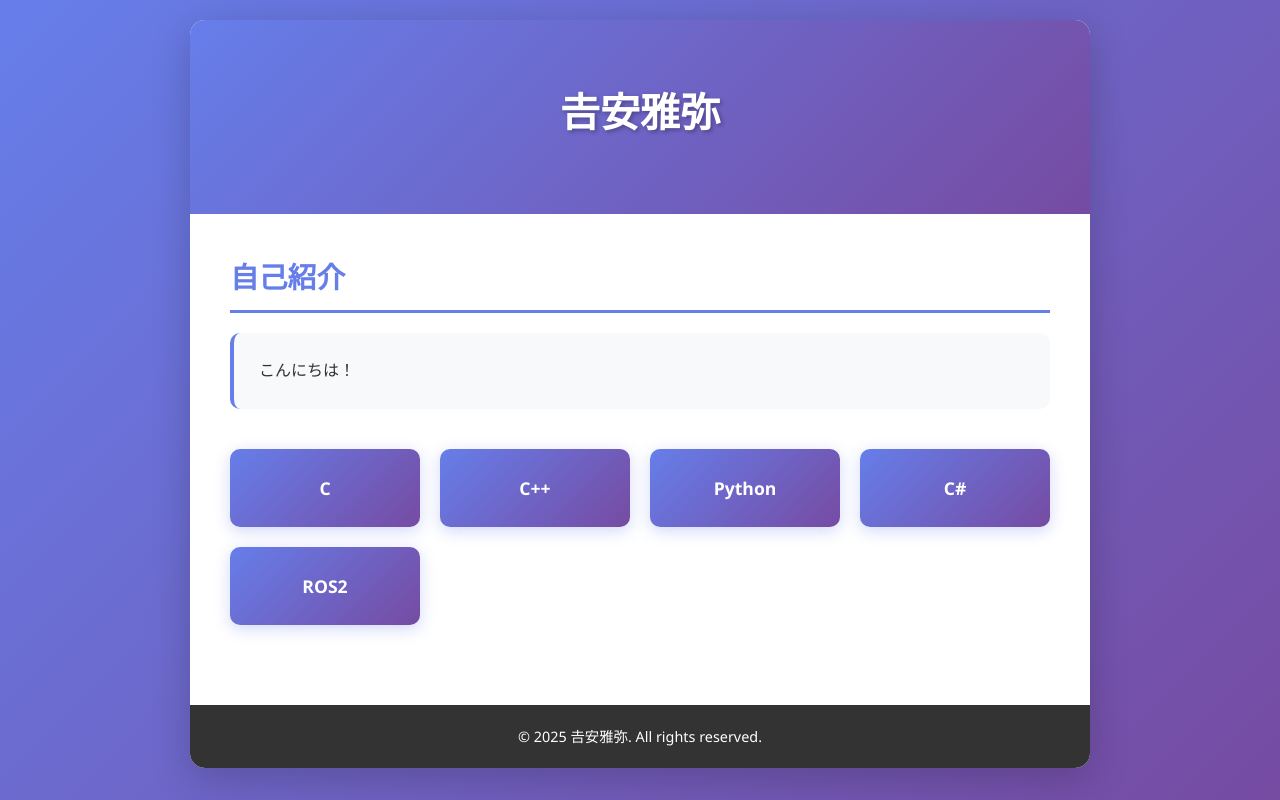
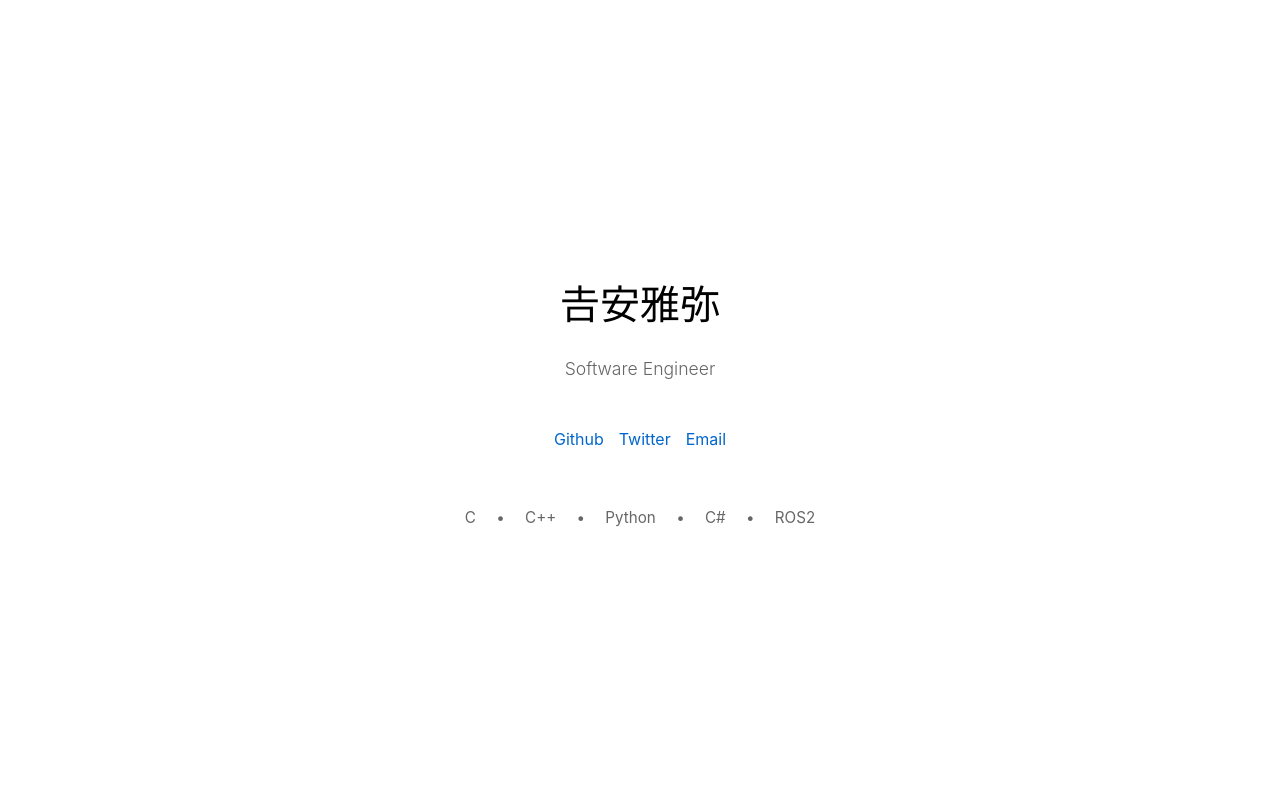
Before and after one commit to MasayaYoshiyasu13/MasayaYoshiyasu.github.io, a plain HTML site: page index.html in a window 1280 px wide. Drawn offline with Linux system fonts and the light colour scheme.

Commit message:
12/15:20:00

```diff
--- a/index.html
+++ b/index.html
@@ -1,5 +1,5 @@
 <!DOCTYPE html>
-<html lang="ja">
+<html lang="en">
 
 <head>
     <meta charset="UTF-8">
@@ -13,126 +13,107 @@
         }
 
         body {
-            font-family: 'Segoe UI', Tahoma, Geneva, Verdana, sans-serif;
-            line-height: 1.6;
+            font-family: -apple-system, BlinkMacSystemFont, 'Segoe UI', 'Helvetica Neue', Arial, sans-serif;
+            line-height: 1.8;
             color: #333;
-            background: linear-gradient(135deg, #667eea 0%, #764ba2 100%);
+            background: #fff;
+            display: flex;
+            justify-content: center;
+            align-items: center;
             min-height: 100vh;
             padding: 20px;
         }
 
         .container {
-            max-width: 900px;
-            margin: 0 auto;
-            background: white;
-            border-radius: 15px;
-            box-shadow: 0 10px 40px rgba(0, 0, 0, 0.2);
-            overflow: hidden;
-        }
-
-        header {
-            background: linear-gradient(135deg, #667eea 0%, #764ba2 100%);
-            color: white;
-            padding: 60px 40px;
+            max-width: 600px;
             text-align: center;
         }
 
-        header h1 {
+        h1 {
             font-size: 2.5em;
-            margin-bottom: 10px;
-            text-shadow: 2px 2px 4px rgba(0, 0, 0, 0.3);
+            font-weight: 400;
+            margin-bottom: 0.3em;
+            color: #000;
         }
 
-        header p {
-            font-size: 1.2em;
-            opacity: 0.9;
+        .subtitle {
+            font-size: 1.1em;
+            color: #666;
+            margin-bottom: 2em;
+            font-weight: 300;
         }
 
-        .content {
-            padding: 40px;
+        .links {
+            display: flex;
+            flex-wrap: wrap;
+            justify-content: center;
+            gap: 15px;
+            margin-top: 2em;
         }
 
-        .section {
-            margin-bottom: 40px;
+        .links a {
+            color: #0066cc;
+            text-decoration: none;
+            font-size: 1em;
+            transition: color 0.2s ease;
+            padding: 5px 0;
         }
 
-        .section h2 {
-            color: #667eea;
-            font-size: 1.8em;
-            margin-bottom: 20px;
-            border-bottom: 3px solid #667eea;
-            padding-bottom: 10px;
+        .links a:hover {
+            color: #004499;
+            text-decoration: underline;
         }
 
         .skills {
-            display: grid;
-            grid-template-columns: repeat(auto-fit, minmax(150px, 1fr));
-            gap: 20px;
-            margin-top: 20px;
+            margin-top: 3em;
+            color: #666;
+            font-size: 0.95em;
         }
 
-        .skill-card {
-            background: linear-gradient(135deg, #667eea 0%, #764ba2 100%);
-            color: white;
-            padding: 25px;
-            border-radius: 10px;
-            text-align: center;
-            font-weight: bold;
-            font-size: 1.1em;
-            box-shadow: 0 4px 15px rgba(102, 126, 234, 0.3);
-            transition: transform 0.3s ease, box-shadow 0.3s ease;
+        .skills span {
+            display: inline-block;
+            margin: 0 8px;
         }
 
-        .skill-card:hover {
-            transform: translateY(-5px);
-            box-shadow: 0 8px 25px rgba(102, 126, 234, 0.5);
-        }
+        @media (max-width: 600px) {
+            h1 {
+                font-size: 2em;
+            }
 
-        .about {
-            background: #f8f9fa;
-            padding: 25px;
-            border-radius: 10px;
-            border-left: 4px solid #667eea;
-        }
+            .subtitle {
+                font-size: 1em;
+            }
 
-        footer {
-            background: #333;
-            color: white;
-            text-align: center;
-            padding: 20px;
-            font-size: 0.9em;
+            .links {
+                flex-direction: column;
+                gap: 10px;
+            }
         }
     </style>
 </head>
 
 <body>
     <div class="container">
-        <header>
-            <h1>𠮷安雅弥</h1>
-        </header>
+        <h1>𠮷安雅弥</h1>
+        <p class="subtitle">Software Engineer</p>
 
-        <div class="content">
-            <section class="section">
-                <h2>自己紹介</h2>
-                <div class="about">
-                    <p>こんにちは！</p>
-                </div>
-            </section>
-
-            <section class="section">
-                <div class="skills">
-                    <div class="skill-card">C</div>
-                    <div class="skill-card">C++</div>
-                    <div class="skill-card">Python</div>
-                    <div class="skill-card">C#</div>
-                    <div class="skill-card">ROS2</div>
-                </div>
-            </section>
+        <div class="links">
+            <a href="https://github.com/MasayaYoshiyasu13" target="_blank">Github</a>
+            <a href="https://twitter.com/your_twitter" target="_blank">Twitter</a>
+            <a href="mailto:your.email@example.com">Email</a>
         </div>
 
-        <footer>
-            <p>&copy; 2025 𠮷安雅弥. All rights reserved.</p>
-        </footer>
+        <div class="skills">
+            <span>C</span>
+            <span>•</span>
+            <span>C++</span>
+            <span>•</span>
+            <span>Python</span>
+            <span>•</span>
+            <span>C#</span>
+            <span>•</span>
+            <span>ROS2</span>
+        </div>
     </div>
 </body>
 
```
